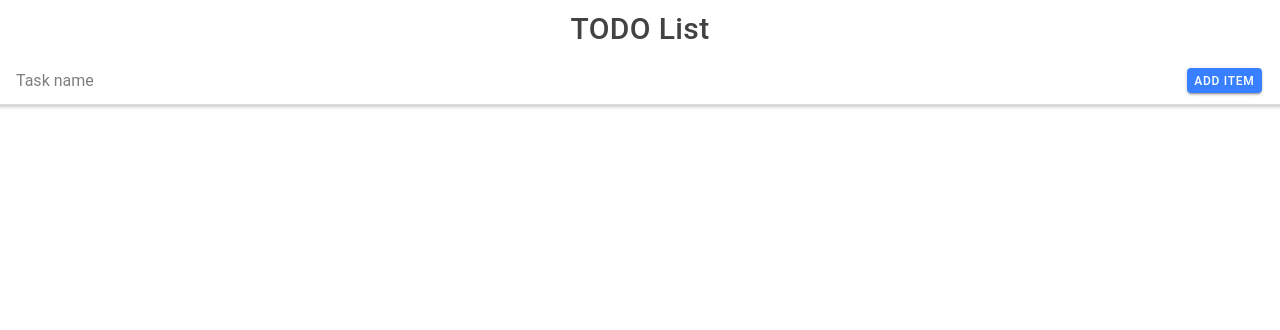
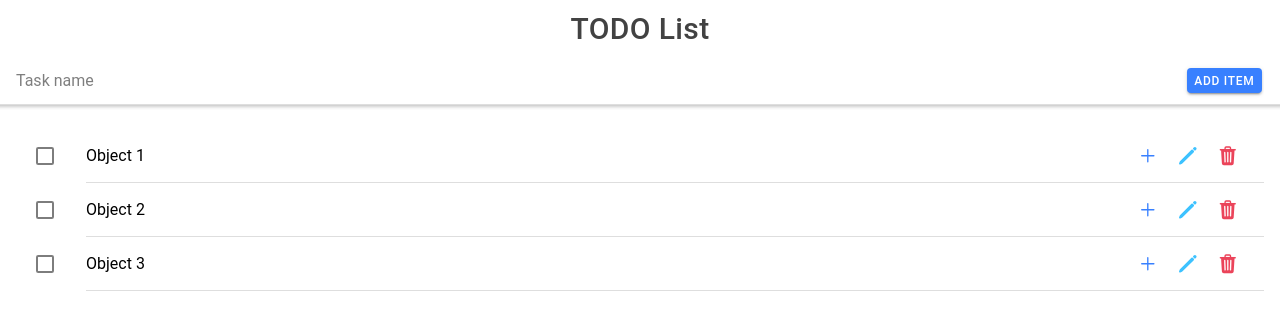
Before and after one commit to Logan-Kroeger/ToDo_List, a React (Create React App) app in the folder myApp/: page /home in a window 1280 px wide. Shown: the top 330 px of the page. Built offline with nearby package versions, Linux system fonts and the light colour scheme.

Commit message:
Objects created for list items

```diff
--- a/myApp/src/pages/Home.tsx
+++ b/myApp/src/pages/Home.tsx
@@ -7,7 +7,7 @@ import {
   IonToolbar,
   IonList,
   IonInput,
-  IonProgressBar,
+  //IonProgressBar,
   IonItem,
   IonLabel,
   IonCheckbox,
@@ -38,6 +38,21 @@ const Home: React.FC = () => {
   const [items, setItems] = useState<string[]>([]);
   const [newItem, setNewItem] = useState('');
 
+  interface MyObject {
+    name: string;
+    depth: number;
+    isValid: boolean;
+    parent?: MyObject;
+  }
+
+  const myArray: MyObject[] = [];
+
+  myArray.push({ name: "Object 1", depth: 1, isValid: true });
+  myArray.push({ name: "Object 2", depth: 2, isValid: false });
+  myArray.push({ name: "Object 3", depth: 3, isValid: true });
+
+  myArray[1].parent = myArray[0]
+
   // Update text input value
   const handleInputChange = (event: any) => {
     setNewItem(event.target.value);
@@ -45,7 +60,7 @@ const Home: React.FC = () => {
 
   // Create the new item
   const handleButtonClick = () => {
-    if (newItem == ''){
+    if (newItem === ''){
       presentAlert({
         header: 'Warning',
         message: 'Please enter a valid task name!',
@@ -106,10 +121,10 @@ const Home: React.FC = () => {
 
 
       <IonList>
-        {items.map((item, index) => (
+        {myArray.map((item, index) => (
           <IonItem key={index}>
             <IonCheckbox slot="start" onClick={() => completeItem()}/>
-            <IonLabel>{item}</IonLabel>
+            <IonLabel>{item.name}</IonLabel>
             <IonButton color='primary' fill='clear' onClick={() => addItem()}>
               <IonIcon slot="icon-only" icon={add}></IonIcon>
             </IonButton>
```
